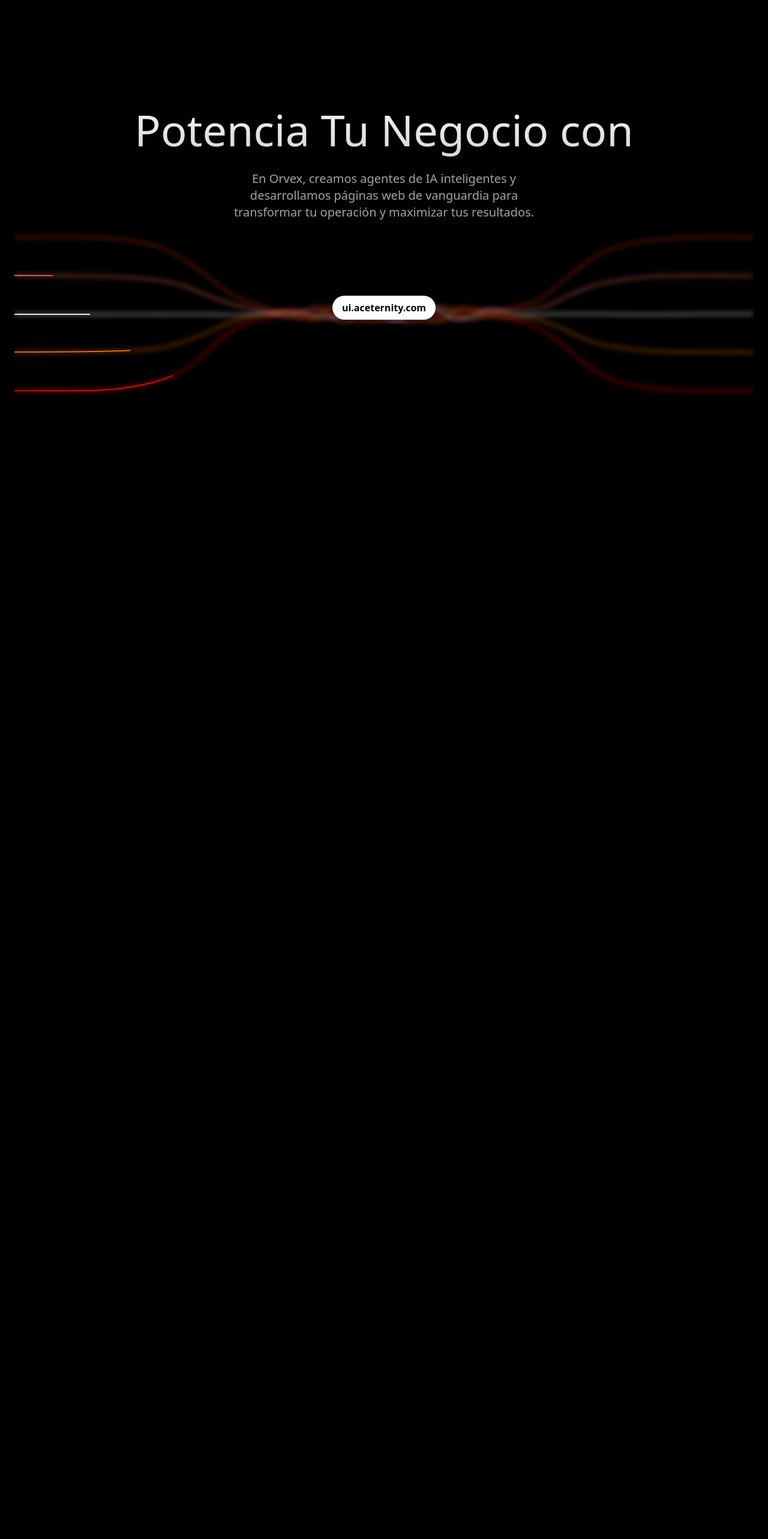
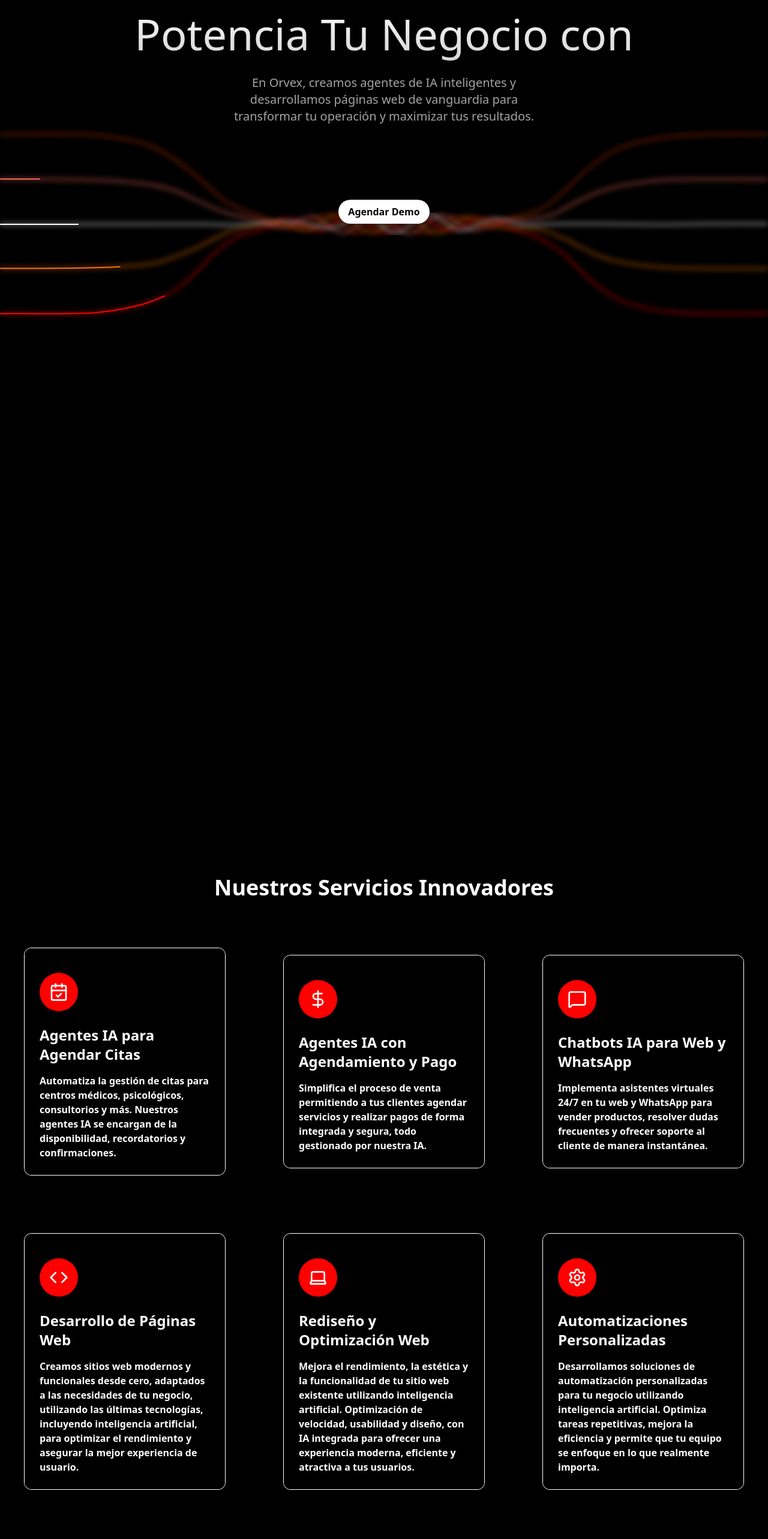
Before and after one commit to henryaf0519/jairoLanding, a React (Vite) app: page / in a window 1280 px wide. Shown: the part 140-2706 px from the top of the page at 60% size. Built offline with nearby package versions, Linux system fonts and the light colour scheme; the HTML template or start-up script is replaced by a standard one.

Commit message:
title animate

```diff
--- a/src/App.tsx
+++ b/src/App.tsx
@@ -17,7 +17,7 @@ import ToolCard from "./components/toolCards";
 import { VerticalScrollTestimonials } from "./components/testimonies";
 import Footer from "./components/footer";
 import { useScroll, useTransform } from "motion/react";
-import { GoogleGeminiEffect } from "./components/gemini";
+import { TitleAnimate } from "./components/titleAnimate";
 
 const App: React.FC = () => {
    const ref = React.useRef(null);
@@ -34,15 +34,13 @@ const App: React.FC = () => {
   return (
     <div className="min-h-screen bg-darkBgColor">
       <Header />
-      <section id="servicios" className="px-6 bg-black">
-        <div className="max-w-7xl mx-auto">
-          <div
-            className="h-[400vh] bg-black w-full dark:border dark:border-white/[0.1] rounded-md relative pt-40 overflow-clip"
+       <div
+            className="h-[200vh] bg-black w-full dark:border dark:border-white/[0.1] rounded-md relative pt-40 overflow-clip"
             ref={ref}
           >
-            <GoogleGeminiEffect
-            title="Potencia Tu Negocio con"
-            description="  En Orvex, creamos agentes de IA inteligentes y desarrollamos páginas
+            <TitleAnimate
+            title=" Potencia Tu Negocio con"
+            description=" En Orvex, creamos agentes de IA inteligentes y desarrollamos páginas
           web de vanguardia para transformar tu operación y maximizar tus
           resultados."
               pathLengths={[
@@ -54,8 +52,11 @@ const App: React.FC = () => {
               ]}
             />
           </div>
-          <div className="h-screen flex items-center justify-center">
-            <Title />
+      <section id="servicios" className="px-6 bg-black">
+        <div className="max-w-7xl mx-auto">
+
+          <div className=" flex items-center justify-center">
+
           </div>
           <div className="max-w-6xl mx-auto">
             <h2 className="text-4xl font-bold text-center mb-16 text-white">
--- a/src/components/title.tsx
+++ b/src/components/title.tsx
@@ -14,6 +14,7 @@ const Title = () => {
   const typingSpeed = 15;
   const deletingSpeed = 10;
   const pauseDuration = 2000;
+
 
   useEffect(() => {
     const handleTyping = () => {
--- a/src/components/gemini.tsx
+++ b/src/components/titleAnimate.tsx
@@ -8,7 +8,7 @@ const transition = {
   ease: "linear",
 };
 
-export const GoogleGeminiEffect = ({
+export const TitleAnimate = ({
   pathLengths,
   title,
   description,
@@ -20,7 +20,7 @@ export const GoogleGeminiEffect = ({
   className?: string;
 }) => {
   return (
-    <div className={cn("sticky top-80", className)}>
+    <div className={cn("sticky top-0", className)}>
       <p className="text-lg md:text-7xl font-normal pb-4 text-center bg-clip-text text-transparent bg-gradient-to-b from-neutral-100 to-neutral-300">
         {title || `Build with Aceternity UI`}
       </p>
@@ -31,15 +31,16 @@ export const GoogleGeminiEffect = ({
       </p>
       <div className="w-full h-[890px] -top-60 md:-top-40  flex items-center justify-center bg-red-transparent absolute ">
         <button className="font-bold bg-white rounded-full md:px-4 md:py-2 px-2 py-1 md:mt-24 mt-8 z-30 md:text-base text-black text-xs  w-fit mx-auto ">
-          ui.aceternity.com
+          Agendar Demo
         </button>
       </div>
       <svg
-        width="1440"
+        width="100%"
         height="890"
         viewBox="0 0 1440 890"
         xmlns="http://www.w3.org/2000/svg"
         className=" absolute -top-60  md:-top-40 w-full"
+        preserveAspectRatio="none"
       >
         <motion.path
           d="M0 663C145.5 663 191 666.265 269 647C326.5 630 339.5 621 397.5 566C439 531.5 455 529.5 490 523C509.664 519.348 521 503.736 538 504.236C553.591 504.236 562.429 514.739 584.66 522.749C592.042 525.408 600.2 526.237 607.356 523.019C624.755 515.195 641.446 496.324 657 496.735C673.408 496.735 693.545 519.572 712.903 526.769C718.727 528.934 725.184 528.395 730.902 525.965C751.726 517.115 764.085 497.106 782 496.735C794.831 496.47 804.103 508.859 822.469 518.515C835.13 525.171 850.214 526.815 862.827 520.069C875.952 513.049 889.748 502.706 903.5 503.736C922.677 505.171 935.293 510.562 945.817 515.673C954.234 519.76 963.095 522.792 972.199 524.954C996.012 530.611 1007.42 534.118 1034 549C1077.5 573.359 1082.5 594.5 1140 629C1206 670 1328.5 662.5 1440 662.5"
```
